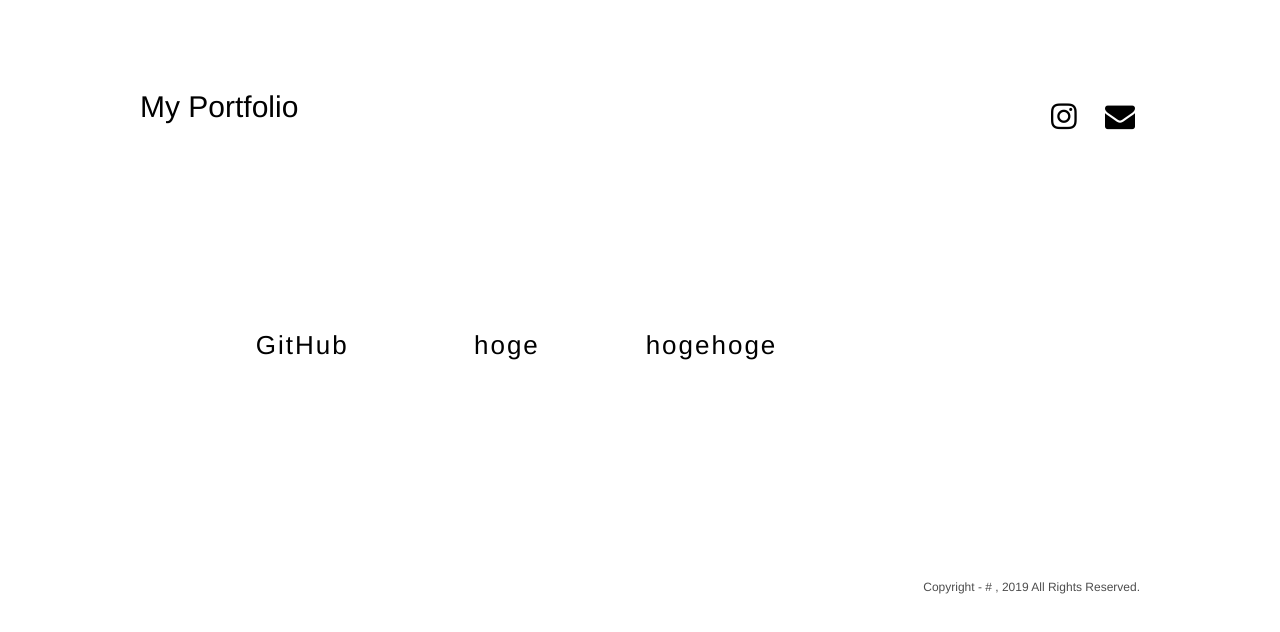
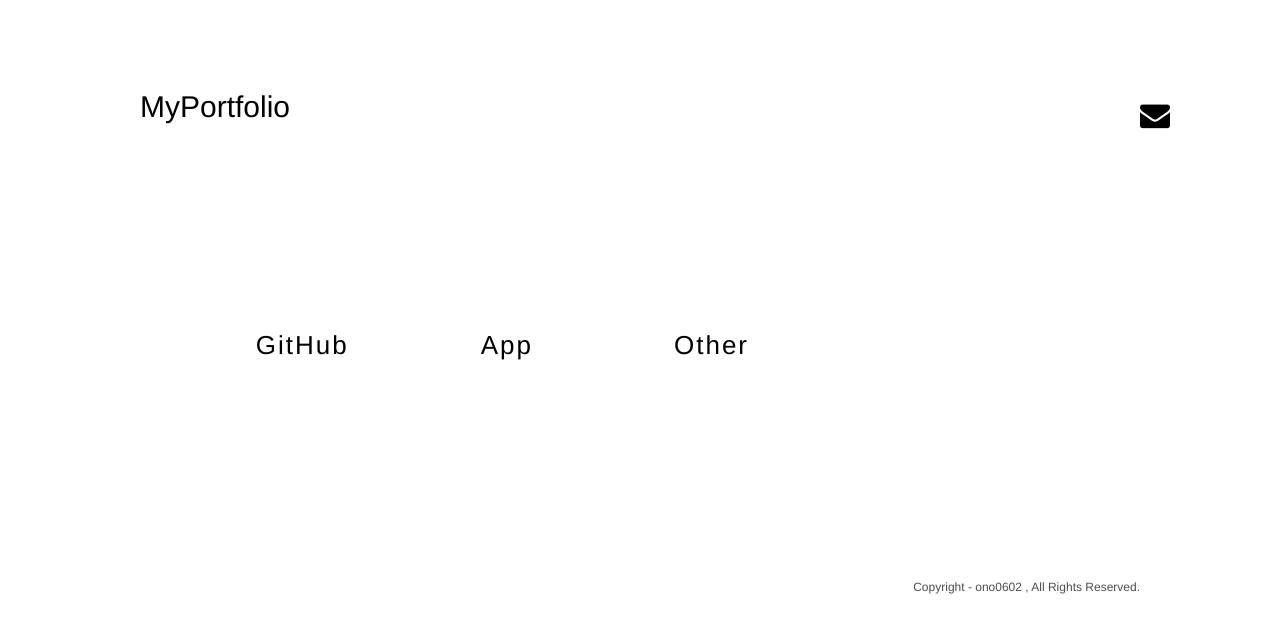
Before and after one commit to ono0602/javascript-homepage, a plain HTML site: page index.html in a window 1280 px wide. Drawn offline with nearby package versions, Linux system fonts and the light colour scheme.

Commit message:
各種設定と最適化

```diff
--- a/index.html
+++ b/index.html
@@ -3,7 +3,7 @@
 
 <head>
   <meta charset="utf-8">
-  <title>My Portfolio</title>
+  <title>MyPortfolio</title>
   <meta name="viewport" content="width=device-width, initial-scale=1.0">
   <link rel="stylesheet" href="responsive.css">
   <link rel="stylesheet" type="text/css" href="stylesheet.css">
@@ -19,17 +19,17 @@
     <div class="container">
 
       <div class="header-left">
-        <p>My Portfolio</p>
+        <p>MyPortfolio</p>
       </div>
 
       <div class="header-left-smaph">
-        <p>My Portfolio</p>
+        <p>MyPortfolio</p>
       </div>
 
       <div class="header-right">
-        <a href="インスタリンク" target="_blank"><span class="fa fa-instagram"></span></a>
 
         <span class="fa fa-envelope"></span>
+
         <!-- contact->modal -->
         <div class="contact-modal-wrapper" id="contact-modal">
           <div class="modal">
@@ -41,7 +41,7 @@
             <div id="contact-form">
               <h2>CONTACT</h2>
               <p>I always welcome new stories.<br>Please contact me by e-mail below.</p>
-              <h3>mailaddress</h3>
+              <h3>itbizcontact@gmail.com</h3>
             </div>
 
           </div>
@@ -55,25 +55,27 @@
 
       <div class="contents">
         <div class="content content-hover">
-          <a href="GitHubリンク" target="_blank">GitHub</a>
+          <a href="https://github.com/ono0602/" target="_blank">GitHub</a>
         </div>
         <div class="content content-hover">
-          <a href="リンク" target="_blank">hoge</a>
+          <a href="https://ono0602.github.io/javascript-LivingToday-app/" target="_blank">App</a>
         </div>
         <div class="content content-hover">
-          <a href="リンク" target="_blank">hogehoge</a>
+          <a href="https://script.google.com/macros/s/AKfycbzCiGURMVtepEk1loVi5o06qLU89yDDyozUSxC2SakZ0Qs733q42rmi5-4Jpu574us40Q/exec"
+            target="_blank">Other</a>
         </div>
       </div>
 
       <div class="contents-smaph">
         <div class="content-smaph">
-          <a href="GitHubリンク" target="_blank">Github</a>
+          <a href="https://github.com/ono0602/" target="_blank">GitHub</a>
         </div>
         <div class="content-smaph">
-          <a href="リンク" target="_blank">hoge</a>
+          <a href="https://ono0602.github.io/javascript-LivingToday-app/" target="_blank">App</a>
         </div>
         <div class="content-smaph">
-          <a href="リンク" target="_blank">hogehoge</a>
+          <a href="https://script.google.com/macros/s/AKfycbzCiGURMVtepEk1loVi5o06qLU89yDDyozUSxC2SakZ0Qs733q42rmi5-4Jpu574us40Q/exec"
+            target="_blank">Other</a>
         </div>
       </div>
 
@@ -82,7 +84,7 @@
 
   <footer>
     <div class="container">
-      <p>Copyright - # , 2019 All Rights Reserved.</p>
+      <p>Copyright - ono0602 , All Rights Reserved.</p>
       <div class="clear"></div>
     </div>
   </footer>
--- a/responsive.css
+++ b/responsive.css
@@ -33,7 +33,7 @@
 
 
 /*スマホ縦用にさらにカスタマイズ*/
-@media screen and (max-width: 441px) {
+@media screen and (max-width: 520px) {
   header {
     margin: 5px auto !important;
     height: 30px !important;
--- a/script.js
+++ b/script.js
@@ -1,8 +1,8 @@
 $(function () {
 
-  var fadeSpeed1 = 2000;
-  var fadeSpeed2 = 4000;
-  var fadeSpeed3 = 5000;
+  var fadeSpeed1 = 1000;
+  var fadeSpeed2 = 2000;
+  var fadeSpeed3 = 3000;
 
 
   //ページ訪問時の動作
@@ -13,11 +13,6 @@ $(function () {
   $('.header-left-smaph')
     .css({ opacity: '0.0' })
     .animate({ opacity: '1' }, fadeSpeed1);
-
-
-  $('.fa-instagram')
-    .css({ opacity: '0.0' })
-    .animate({ opacity: '1' }, fadeSpeed2);
 
   $('.fa-envelope')
     .css({ opacity: '0.0' })
--- a/stylesheet.css
+++ b/stylesheet.css
@@ -48,15 +48,11 @@ header {
   cursor: pointer;
 }
 
-.fa-instagram {
-  color: black;
-  cursor: pointer;
-  padding-right: 15px;
-}
-
 .fa-envelope {
   color: black;
   cursor: pointer;
+  text-align: center;
+  position: fixed;
 }
 
 /*modal*/
```
